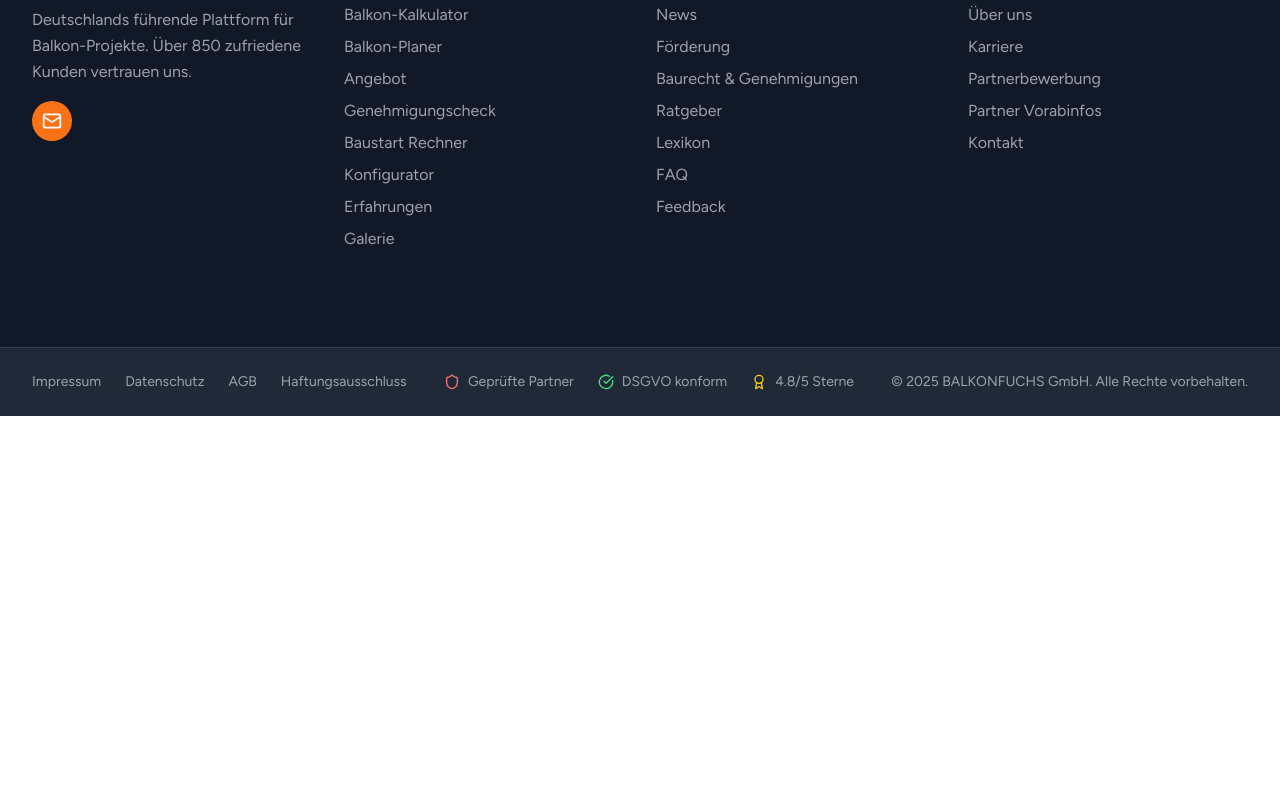
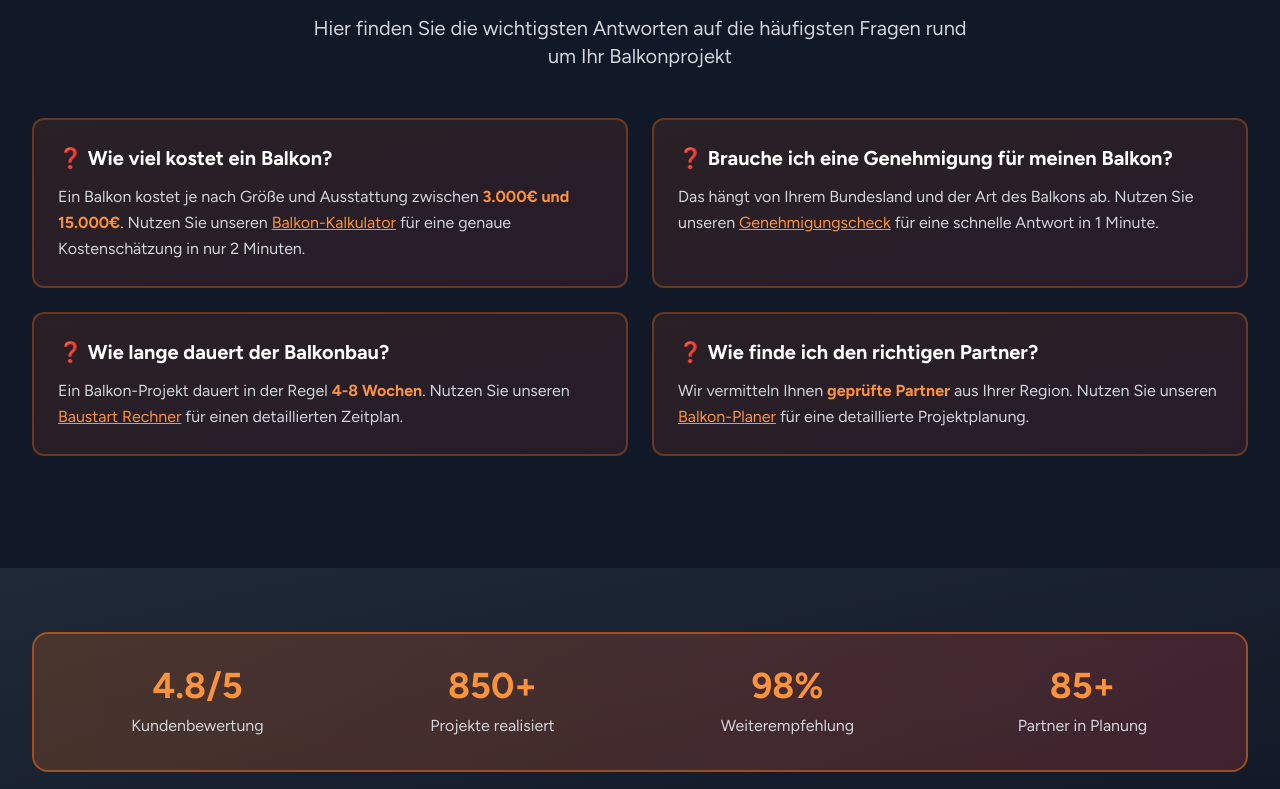
Before and after one commit to BALKONFUCHS/balkonfuchs-deployment, a Next.js app: page / in a window 1280 px wide. Shown: the part 2931-3720 px from the top of the page. Before the commit the page ends 3347 px from the top, so only its background shows below. Built offline with nearby package versions, Linux system fonts and the light colour scheme.

Commit message:
Add SEO-optimized FAQ sections with W-questions and structured data to homepage

```diff
--- a/pages/startseite-farbtest.tsx
+++ b/pages/startseite-farbtest.tsx
@@ -12,7 +12,90 @@ const StartseiteFarbtest = () => {
       <Head>
         <title>BALKONFUCHS - Alle Services im Überblick</title>
         <meta name="description" content="Entdecken Sie alle BALKONFUCHS Services: Kalkulator, Planer, Express-Angebot, Genehmigungscheck und mehr. Finden Sie den perfekten Weg zu Ihrem Balkon-Projekt." />
-        <meta name="robots" content="noindex, nofollow" />
+        <meta name="keywords" content="balkon kalkulator, balkon planer, balkon genehmigung, balkon bauzeit, balkon express angebot, balkon partner, balkon kalkulation, balkon planung, balkon genehmigungscheck, balkon baustart rechner" />
+        <meta name="author" content="BALKONFUCHS GmbH" />
+        <meta name="robots" content="index, follow" />
+
+        {/* Open Graph */}
+        <meta property="og:title" content="BALKONFUCHS - Alle Services im Überblick" />
+        <meta property="og:description" content="Entdecken Sie alle BALKONFUCHS Services: Kalkulator, Planer, Express-Angebot, Genehmigungscheck und mehr." />
+        <meta property="og:type" content="website" />
+        <meta property="og:url" content="https://balkonfuchs.de" />
+        <meta property="og:image" content="https://balkonfuchs.de/images/Balkonfuchs-Logo_white.png" />
+
+        {/* Structured Data for SEO */}
+        <script
+          type="application/ld+json"
+          dangerouslySetInnerHTML={{
+            __html: JSON.stringify({
+              "@context": "https://schema.org",
+              "@type": "FAQPage",
+              "mainEntity": [
+                {
+                  "@type": "Question",
+                  "name": "Wie viel kostet ein Balkon?",
+                  "acceptedAnswer": {
+                    "@type": "Answer",
+                    "text": "Ein Balkon kostet je nach Größe und Ausstattung zwischen 3.000€ und 15.000€. Nutzen Sie unseren Balkon-Kalkulator für eine genaue Kostenschätzung in nur 2 Minuten."
+                  }
+                },
+                {
+                  "@type": "Question",
+                  "name": "Brauche ich eine Genehmigung für meinen Balkon?",
+                  "acceptedAnswer": {
+                    "@type": "Answer",
+                    "text": "Das hängt von Ihrem Bundesland und der Art des Balkons ab. Nutzen Sie unseren Genehmigungscheck für eine schnelle Antwort in 1 Minute."
+                  }
+                },
+                {
+                  "@type": "Question",
+                  "name": "Wie lange dauert der Balkonbau?",
+                  "acceptedAnswer": {
+                    "@type": "Answer",
+                    "text": "Ein Balkon-Projekt dauert in der Regel 4-8 Wochen. Nutzen Sie unseren Baustart Rechner für einen detaillierten Zeitplan."
+                  }
+                },
+                {
+                  "@type": "Question",
+                  "name": "Wie finde ich den richtigen Partner?",
+                  "acceptedAnswer": {
+                    "@type": "Answer",
+                    "text": "Wir vermitteln Ihnen geprüfte Partner aus Ihrer Region. Nutzen Sie unseren Balkon-Planer für eine detaillierte Projektplanung."
+                  }
+                }
+              ]
+            })
+          }}
+        />
+
+        <script
+          type="application/ld+json"
+          dangerouslySetInnerHTML={{
+            __html: JSON.stringify({
+              "@context": "https://schema.org",
+              "@type": "Organization",
+              "name": "BALKONFUCHS",
+              "url": "https://balkonfuchs.de",
+              "logo": "https://balkonfuchs.de/images/Balkonfuchs-Logo_white.png",
+              "description": "Deutschlands führende Plattform für Balkon-Projekte",
+              "address": {
+                "@type": "PostalAddress",
+                "addressCountry": "DE"
+              },
+              "contactPoint": {
+                "@type": "ContactPoint",
+                "telephone": "+49-XXX-XXXXXXX",
+                "contactType": "customer service",
+                "email": "post@balkonfuchs.de"
+              },
+              "aggregateRating": {
+                "@type": "AggregateRating",
+                "ratingValue": "4.8",
+                "reviewCount": "850"
+              }
+            })
+          }}
+        />
       </Head>
 
       <div className="min-h-screen bg-gray-900">
@@ -342,6 +425,77 @@ const StartseiteFarbtest = () => {
           </div>
         </section>
 
+        {/* SEO FAQ Section */}
+        <section className="py-16 bg-gray-900">
+          <div className="max-w-7xl mx-auto px-4 sm:px-6 lg:px-8">
+            <div className="text-center mb-12">
+              <h2 className="text-3xl md:text-4xl font-bold text-white mb-4">
+                Häufige Fragen zu <span className="text-transparent bg-clip-text bg-gradient-to-r from-orange-400 to-red-400">Balkon-Projekten</span>
+              </h2>
+              <p className="text-xl text-gray-300 max-w-2xl mx-auto">
+                Hier finden Sie die wichtigsten Antworten auf die häufigsten Fragen rund um Ihr Balkonprojekt
+              </p>
+            </div>
+
+            <div className="grid md:grid-cols-2 gap-6 mb-12">
+              <div className="bg-gradient-to-br from-orange-500/10 to-red-500/10 border-2 border-orange-500/30 rounded-xl p-6">
+                <h3 className="text-xl font-bold text-white mb-3">❓ Wie viel kostet ein Balkon?</h3>
+                <p className="text-gray-300 leading-relaxed">
+                  Ein Balkon kostet je nach Größe und Ausstattung zwischen <strong className="text-orange-400">3.000€ und 15.000€</strong>.
+                  Nutzen Sie unseren <a href="/kalkulator/" className="text-orange-400 hover:text-orange-300 underline">Balkon-Kalkulator</a> für eine genaue Kostenschätzung in nur 2 Minuten.
+                </p>
+              </div>
+
+              <div className="bg-gradient-to-br from-orange-500/10 to-red-500/10 border-2 border-orange-500/30 rounded-xl p-6">
+                <h3 className="text-xl font-bold text-white mb-3">❓ Brauche ich eine Genehmigung für meinen Balkon?</h3>
+                <p className="text-gray-300 leading-relaxed">
+                  Das hängt von Ihrem Bundesland und der Art des Balkons ab. Nutzen Sie unseren <a href="/genehmigung/" className="text-orange-400 hover:text-orange-300 underline">Genehmigungscheck</a> für eine schnelle Antwort in 1 Minute.
+                </p>
+              </div>
+
+              <div className="bg-gradient-to-br from-orange-500/10 to-red-500/10 border-2 border-orange-500/30 rounded-xl p-6">
+                <h3 className="text-xl font-bold text-white mb-3">❓ Wie lange dauert der Balkonbau?</h3>
+                <p className="text-gray-300 leading-relaxed">
+                  Ein Balkon-Projekt dauert in der Regel <strong className="text-orange-400">4-8 Wochen</strong>. Nutzen Sie unseren <a href="/bauzeit-planung/" className="text-orange-400 hover:text-orange-300 underline">Baustart Rechner</a> für einen detaillierten Zeitplan.
+                </p>
+              </div>
+
+              <div className="bg-gradient-to-br from-orange-500/10 to-red-500/10 border-2 border-orange-500/30 rounded-xl p-6">
+                <h3 className="text-xl font-bold text-white mb-3">❓ Wie finde ich den richtigen Partner?</h3>
+                <p className="text-gray-300 leading-relaxed">
+                  Wir vermitteln Ihnen <strong className="text-orange-400">geprüfte Partner</strong> aus Ihrer Region. Nutzen Sie unseren <a href="/planer/" className="text-orange-400 hover:text-orange-300 underline">Balkon-Planer</a> für eine detaillierte Projektplanung.
+                </p>
+              </div>
+            </div>
+          </div>
+        </section>
+
+        {/* Stats Banner */}
+        <section className="py-16 bg-gradient-to-br from-gray-800 to-gray-900">
+          <div className="max-w-7xl mx-auto px-4 sm:px-6 lg:px-8">
+            <div className="bg-gradient-to-r from-orange-500/20 to-red-500/20 border-2 border-orange-500/50 rounded-2xl p-8">
+              <div className="grid md:grid-cols-4 gap-8 text-center">
+                <div>
+                  <div className="text-4xl font-bold text-orange-400 mb-2">4.8/5</div>
+                  <div className="text-gray-300">Kundenbewertung</div>
+                </div>
+                <div>
+                  <div className="text-4xl font-bold text-orange-400 mb-2">850+</div>
+                  <div className="text-gray-300">Projekte realisiert</div>
+                </div>
+                <div>
+                  <div className="text-4xl font-bold text-orange-400 mb-2">98%</div>
+                  <div className="text-gray-300">Weiterempfehlung</div>
+                </div>
+                <div>
+                  <div className="text-4xl font-bold text-orange-400 mb-2">85+</div>
+                  <div className="text-gray-300">Partner in Planung</div>
+                </div>
+              </div>
+            </div>
+          </div>
+        </section>
+
       <Footer />
 
       {/* ZOHO Sales IQ Widget */}
```
